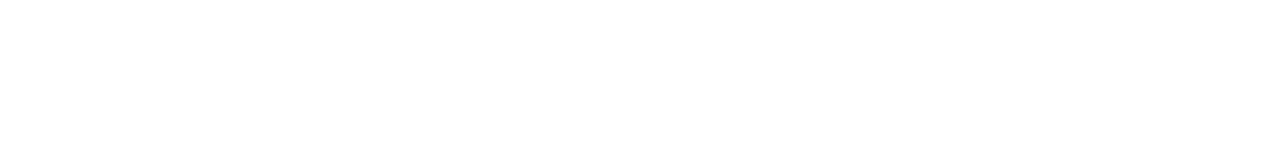
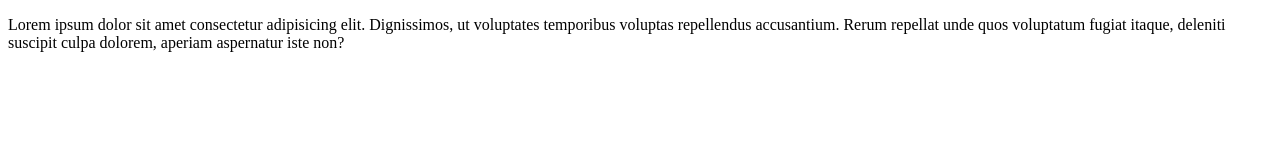
Before and after one commit to ColtMoney/test, a plain HTML site: page index.html in a window 1280 px wide. Drawn offline with Linux system fonts and the light colour scheme.

Commit message:
Второй комит

```diff
--- a/index.html
+++ b/index.html
@@ -8,6 +8,8 @@
 </head>
 <body>
 
+    <p>Lorem ipsum dolor sit amet consectetur adipisicing elit. Dignissimos, ut voluptates temporibus voluptas repellendus accusantium. Rerum repellat unde quos voluptatum fugiat itaque, deleniti suscipit culpa dolorem, aperiam aspernatur iste non?</p>
+
     <script src="script.js"></script>
 </body>
 </html>
```
